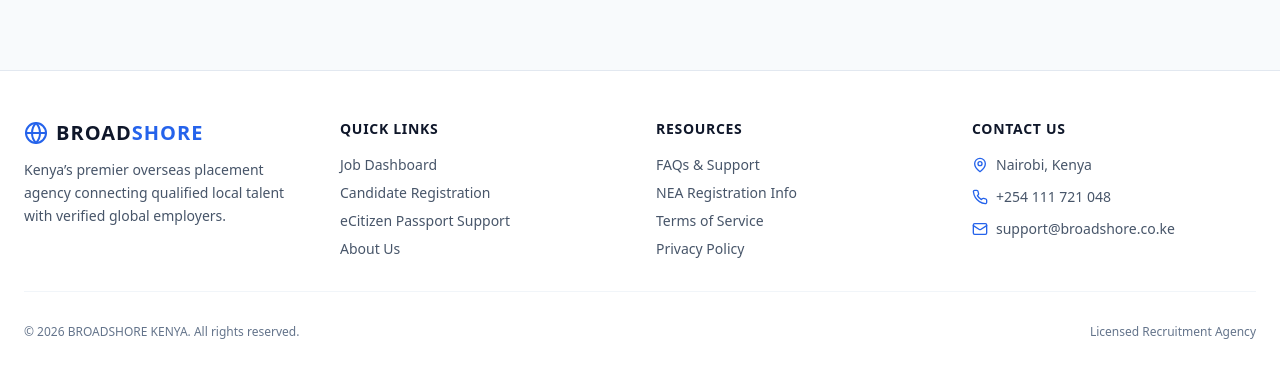
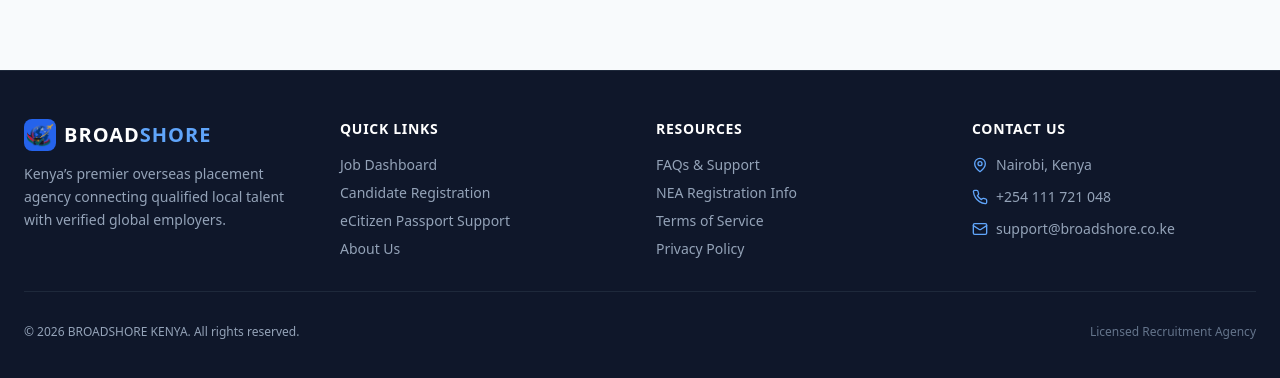
Before and after one commit to protichenoch1/broadshoree, a Next.js app: page /dashboard in a window 1280 px wide. Shown: the part 900-1278 px from the top of the page. Built offline with nearby package versions, Linux system fonts and the light colour scheme; no server answers.

Commit message:
Update footer styles and content for branding

```diff
--- a/app/layout.js
+++ b/app/layout.js
@@ -18,71 +18,87 @@ export default function RootLayout({ children }) {
           {children}
         </main>
 
-        <footer className="bg-white border-t border-slate-200 mt-12">
+        {/* Footer with Dark Blue Background */}
+        <footer className="bg-slate-900 text-white mt-12 border-t border-slate-800">
           <div className="max-w-7xl mx-auto px-6 py-10 md:py-12">
             <div className="grid grid-cols-1 md:grid-cols-4 gap-8 mb-8">
 
+              {/* Brand Column */}
               <div className="space-y-3">
                 <div className="flex items-center gap-2">
-                  <Globe className="text-blue-600 w-6 h-6" />
-                  <span className="text-xl font-bold tracking-wider text-slate-900">
-                    BROAD<span className="text-blue-600">SHORE</span>
+                  <div className="relative w-8 h-8 rounded-lg bg-blue-600 flex items-center justify-center shrink-0">
+                    <img
+                      src="/logo.png"
+                      alt="Broadshore Logo"
+                      className="w-full h-full object-contain p-0.5"
+                      onError={(e) => {
+                        e.target.style.display = 'none';
+                        e.target.nextSibling.style.display = 'block';
+                      }}
+                    />
+                    <Globe className="hidden w-5 h-5 text-white" />
+                  </div>
+                  <span className="text-xl font-extrabold tracking-wider text-white">
+                    BROAD<span className="text-blue-400">SHORE</span>
                   </span>
                 </div>
-                <p className="text-slate-600 text-sm leading-relaxed">
+                <p className="text-slate-400 text-sm leading-relaxed">
                   Kenya’s premier overseas placement agency connecting qualified local talent with verified global employers.
                 </p>
               </div>
 
+              {/* Quick Links */}
               <div>
-                <h3 className="text-sm font-bold text-slate-900 uppercase tracking-wider mb-4">Quick Links</h3>
-                <ul className="space-y-2 text-sm text-slate-600">
+                <h3 className="text-sm font-bold text-white uppercase tracking-wider mb-4">Quick Links</h3>
+                <ul className="space-y-2 text-sm text-slate-400">
                   <li>
-                    <Link href="/dashboard" className="hover:text-blue-600 transition">Job Dashboard</Link>
+                    <Link href="/dashboard" className="hover:text-blue-400 transition">Job Dashboard</Link>
                   </li>
                   <li>
-                    <Link href="/apply" className="hover:text-blue-600 transition">Candidate Registration</Link>
+                    <Link href="/apply" className="hover:text-blue-400 transition">Candidate Registration</Link>
                   </li>
                   <li>
-                    <Link href="/passport" className="hover:text-blue-600 transition">eCitizen Passport Support</Link>
+                    <Link href="/passport" className="hover:text-blue-400 transition">eCitizen Passport Support</Link>
                   </li>
                   <li>
-                    <Link href="/about" className="hover:text-blue-600 transition">About Us</Link>
+                    <Link href="/about" className="hover:text-blue-400 transition">About Us</Link>
                   </li>
                 </ul>
               </div>
 
+              {/* Resources */}
               <div>
-                <h3 className="text-sm font-bold text-slate-900 uppercase tracking-wider mb-4">Resources</h3>
-                <ul className="space-y-2 text-sm text-slate-600">
+                <h3 className="text-sm font-bold text-white uppercase tracking-wider mb-4">Resources</h3>
+                <ul className="space-y-2 text-sm text-slate-400">
                   <li>
-                    <Link href="/faqs" className="hover:text-blue-600 transition">FAQs & Support</Link>
+                    <Link href="/faqs" className="hover:text-blue-400 transition">FAQs & Support</Link>
                   </li>
                   <li>
-                    <Link href="/nea-info" className="hover:text-blue-600 transition">NEA Registration Info</Link>
+                    <Link href="/nea-info" className="hover:text-blue-400 transition">NEA Registration Info</Link>
                   </li>
                   <li>
-                    <Link href="/terms" className="hover:text-blue-600 transition">Terms of Service</Link>
+                    <Link href="/terms" className="hover:text-blue-400 transition">Terms of Service</Link>
                   </li>
                   <li>
-                    <Link href="/privacy" className="hover:text-blue-600 transition">Privacy Policy</Link>
+                    <Link href="/privacy" className="hover:text-blue-400 transition">Privacy Policy</Link>
                   </li>
                 </ul>
               </div>
 
+              {/* Contact Info */}
               <div>
-                <h3 className="text-sm font-bold text-slate-900 uppercase tracking-wider mb-4">Contact Us</h3>
-                <ul className="space-y-3 text-sm text-slate-600">
+                <h3 className="text-sm font-bold text-white uppercase tracking-wider mb-4">Contact Us</h3>
+                <ul className="space-y-3 text-sm text-slate-400">
                   <li className="flex items-center gap-2">
-                    <MapPin className="w-4 h-4 text-blue-600 shrink-0" />
+                    <MapPin className="w-4 h-4 text-blue-400 shrink-0" />
                     <span>Nairobi, Kenya</span>
                   </li>
                   <li className="flex items-center gap-2">
-                    <Phone className="w-4 h-4 text-blue-600 shrink-0" />
+                    <Phone className="w-4 h-4 text-blue-400 shrink-0" />
                     <span>+254 111 721 048</span>
                   </li>
                   <li className="flex items-center gap-2">
-                    <Mail className="w-4 h-4 text-blue-600 shrink-0" />
+                    <Mail className="w-4 h-4 text-blue-400 shrink-0" />
                     <span>support@broadshore.co.ke</span>
                   </li>
                 </ul>
@@ -90,9 +106,10 @@ export default function RootLayout({ children }) {
 
             </div>
 
-            <div className="pt-8 border-t border-slate-100 flex flex-col sm:flex-row items-center justify-between gap-4 text-xs text-slate-500">
+            {/* Bottom Copyright Bar */}
+            <div className="pt-8 border-t border-slate-800 flex flex-col sm:flex-row items-center justify-between gap-4 text-xs text-slate-400">
               <p>© 2026 BROADSHORE KENYA. All rights reserved.</p>
-              <p>Licensed Recruitment Agency</p>
+              <p className="text-slate-500">Licensed Recruitment Agency</p>
             </div>
           </div>
         </footer>
```
